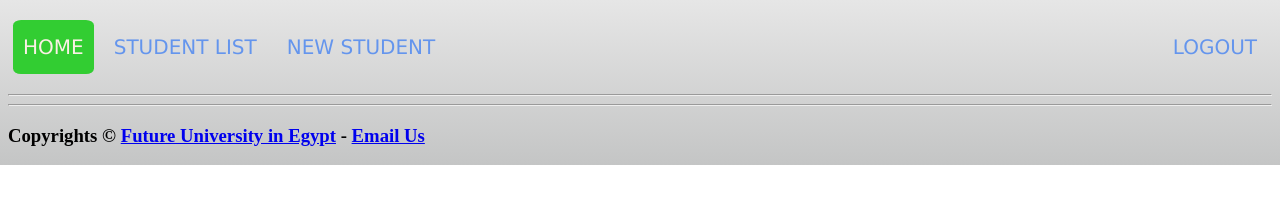
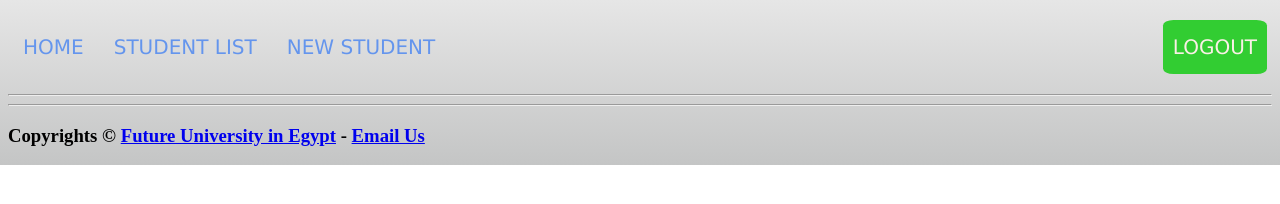
Before and after one commit to shaimaa20190499/dm234-A1.2, a plain HTML site: page signin.html in a window 1280 px wide. Drawn offline with Linux system fonts and the light colour scheme.

Commit message:
Add files via upload

```diff
--- a/signin.html
+++ b/signin.html
@@ -7,10 +7,10 @@
     <body>
         <!-- Header -->
         <nav>
-            <a class="active" href="#" target="_blank">Home</a>
+            <a href="#" target="_blank">Home</a>
             <a href="studentlist.html" target="_blank">Student List</a>
             <a href="newstudent.html" target="_blank">New Student</a>
-            <a class="signin" href="signin.html">LogOut</a>
+            <a id="active" class="signin" href="signin.html">LogOut</a>
         </nav>
         <!-- #Header -->
 
--- a/style.css
+++ b/style.css
@@ -31,11 +31,11 @@ nav a.signin{
     float: right;
 }
 /* Active Page */
-nav a.active{
+nav a#active{
     background-color: limegreen;
     color: linen;
 }
-nav a.active:hover{
+nav a#active:hover{
     background-color: limegreen;
     color: linen;
 }
```
Also changed, not shown: index.html (+1 -1 lines), newstudent.html (+1 -1 lines), studentlist.html (+1 -1 lines).
